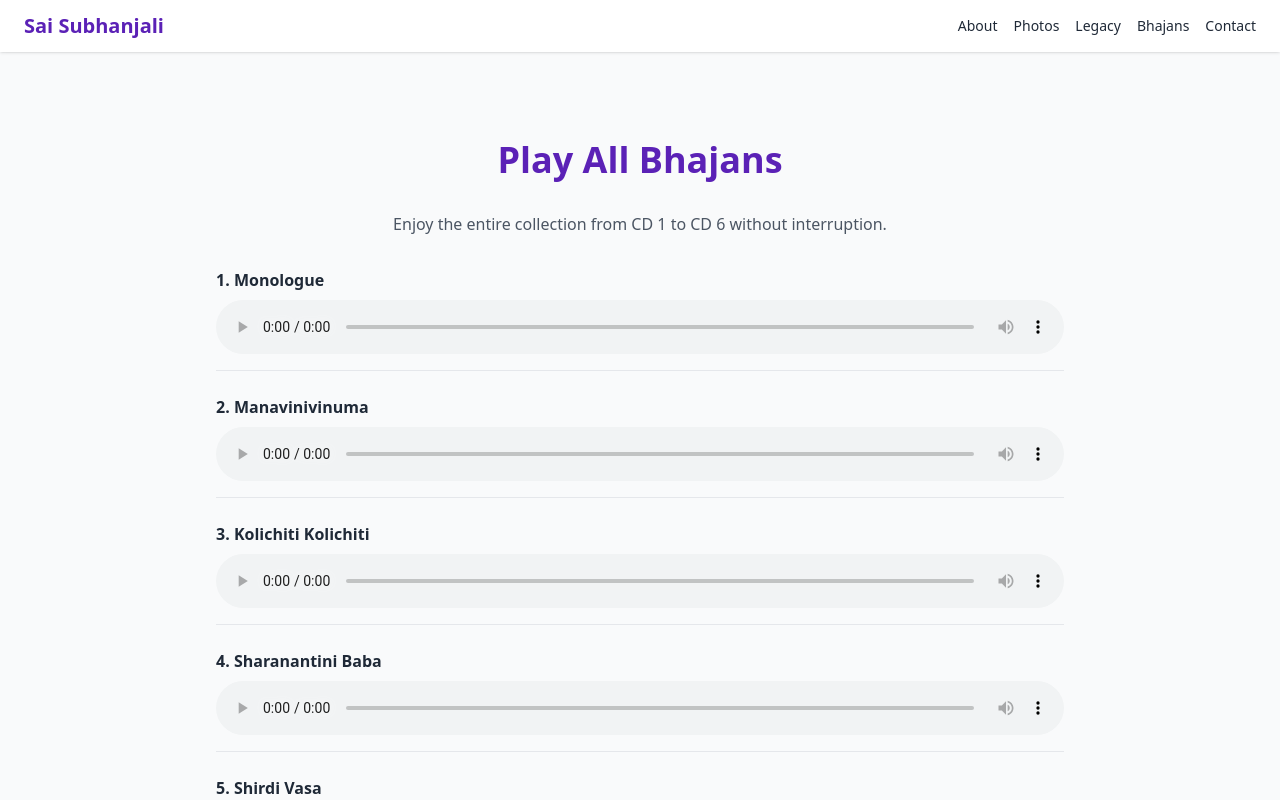
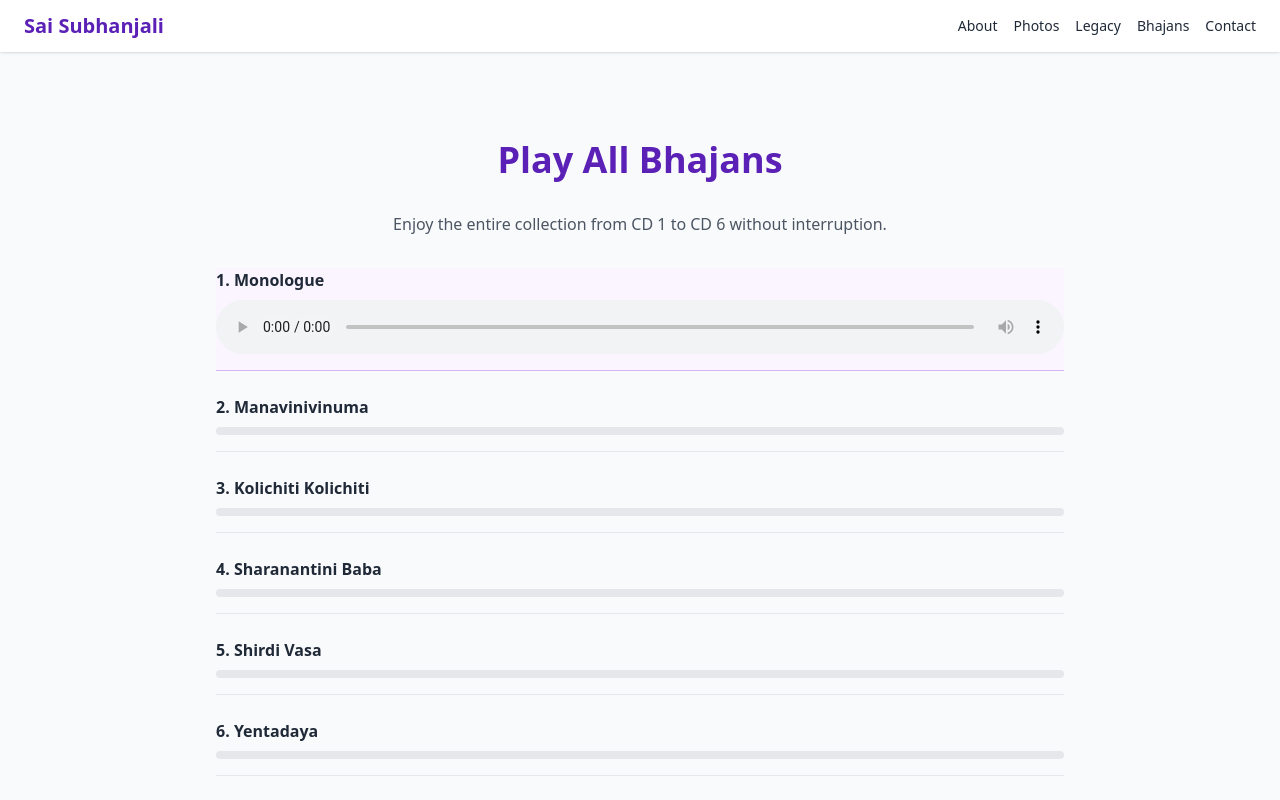
Before and after one commit to shekhar1971/saisubhanjali.com, a Next.js app: page /bhajans/play-all in a window 1280 px wide. Shown: the top 800 px of the page. Built offline with nearby package versions, Linux system fonts and the light colour scheme.

Commit message:
Update page.tsx

```diff
--- a/app/bhajans/play-all/page.tsx
+++ b/app/bhajans/play-all/page.tsx
@@ -1,35 +1,81 @@
+// app/bhajans/play-all/page.tsx
 'use client';
 
-import { tracks as cd1 } from '../../../components/CD1Display';
-import { tracks as cd2 } from '../../../components/CD2Display';
-import { tracks as cd3 } from '../../../components/CD3Display';
-import { tracks as cd4 } from '../../../components/CD4Display';
-import { tracks as cd5 } from '../../../components/CD5Display';
-import { tracks as cd6 } from '../../../components/CD6Display';
+import { useEffect, useRef, useState, useMemo } from 'react';
 
-const allTracks = [...cd1, ...cd2, ...cd3, ...cd4, ...cd5, ...cd6];
+// --- import ONLY the track arrays we exported from each CD component ---
+import { tracks as cd1 } from '@/components/CD1Display';
+import { tracks as cd2 } from '@/components/CD2Display';
+import { tracks as cd3 } from '@/components/CD3Display';
+import { tracks as cd4 } from '@/components/CD4Display';
+import { tracks as cd5 } from '@/components/CD5Display';
+import { tracks as cd6 } from '@/components/CD6Display';
+
+export const metadata = {
+  title: 'Play all Sai Subhanjali Bhajans',
+  description: 'Continuous playback of all six Sai Subhanjali albums.',
+};
+
+type Track = { file: string; title: string };
 
 export default function PlayAllBhajans() {
+  /** 1️⃣ Build one big playlist */
+  const playlist: Track[] = useMemo(
+    () => [...cd1, ...cd2, ...cd3, ...cd4, ...cd5, ...cd6],
+    []
+  );
+
+  /** 2️⃣ Playback state */
+  const [index, setIndex] = useState(0);           // currently-playing track #
+  const playerRef = useRef<HTMLAudioElement>(null); // reference to hidden <audio>
+
+  /** 3️⃣ When index changes, load + play the new source            */
+  useEffect(() => {
+    const player = playerRef.current;
+    if (!player) return;
+    player.src = playlist[index].file;
+    player.play().catch(() => {/* Autoplay restrictions – ignore */});
+  }, [index, playlist]);
+
+  /** 4️⃣ Handle “next” when a track ends                          */
+  const handleEnded = () => {
+    setIndex((i) => (i + 1 < playlist.length ? i + 1 : 0)); // loop to start
+  };
+
   return (
-    <div className="mx-auto max-w-4xl p-6 space-y-8">
+    <div className="mx-auto max-w-4xl space-y-8 p-6">
       <h1 className="text-center text-4xl font-extrabold text-brand-700">
         Play All Bhajans
       </h1>
-
       <p className="text-center text-gray-600">
         Enjoy the entire collection from CD 1 to CD 6 without interruption.
       </p>
 
+      {/* ---------- PLAYLIST LIST ---------- */}
       <ul className="space-y-6">
-        {allTracks.map((t, i) => (
-          <li key={i} className="border-b pb-4">
+        {playlist.map((t, i) => (
+          <li
+            key={t.file}
+            className={`border-b pb-4 ${
+              i === index ? 'bg-purple-50 border-purple-300' : ''
+            }`}
+          >
             <div className="mb-2 font-semibold text-gray-800">
               {i + 1}. {t.title}
             </div>
 
-            <audio controls className="w-full">
-              <source src={t.file} type="audio/mpeg" />
-            </audio>
+            {/* show a live progress bar for the active track only */}
+            {i === index ? (
+              <audio
+                ref={playerRef}
+                controls
+                className="w-full"
+                onEnded={handleEnded}
+                /* src is set in the useEffect */
+              />
+            ) : (
+              <div className="h-2 w-full rounded bg-gray-200" />
+            )}
           </li>
         ))}
       </ul>
```
